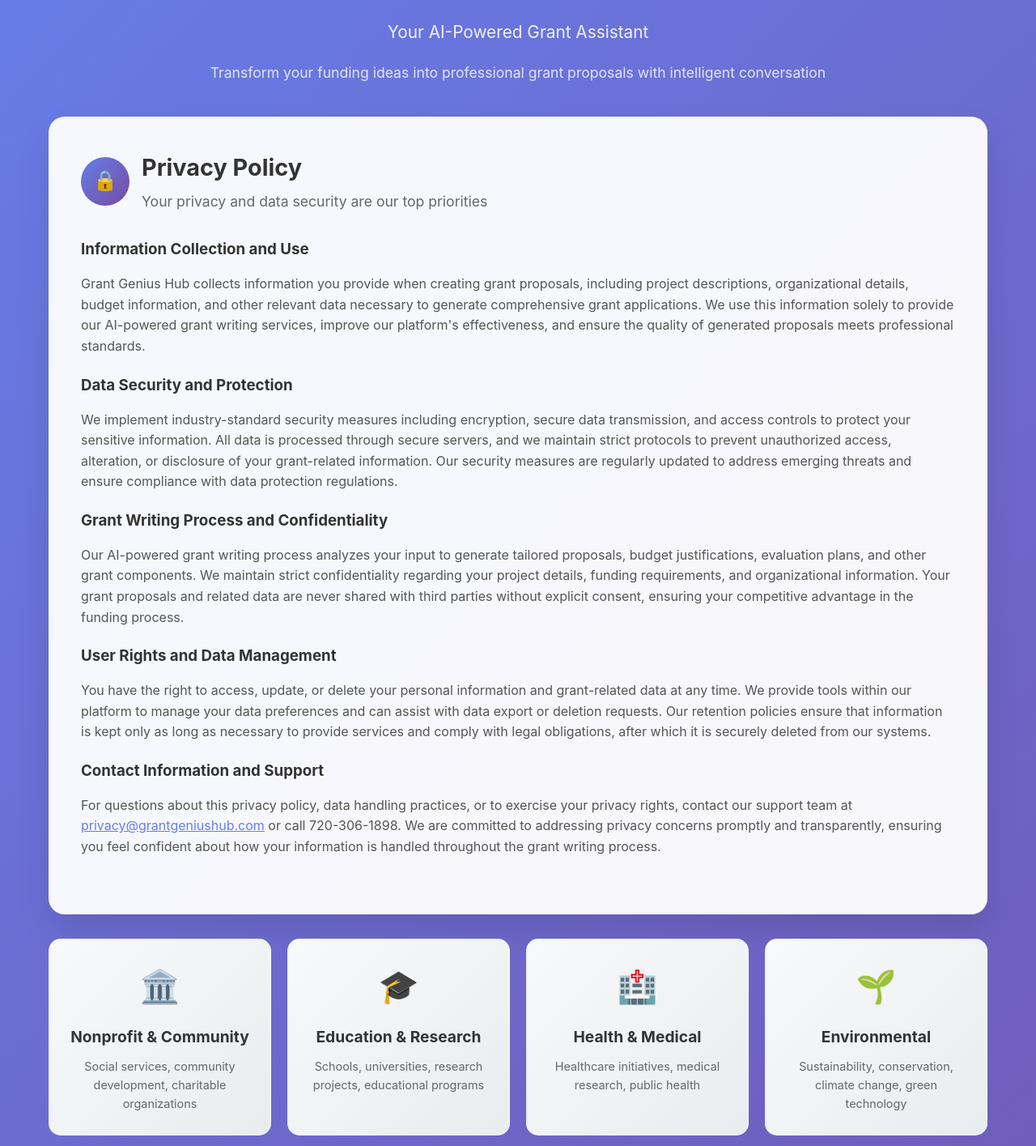
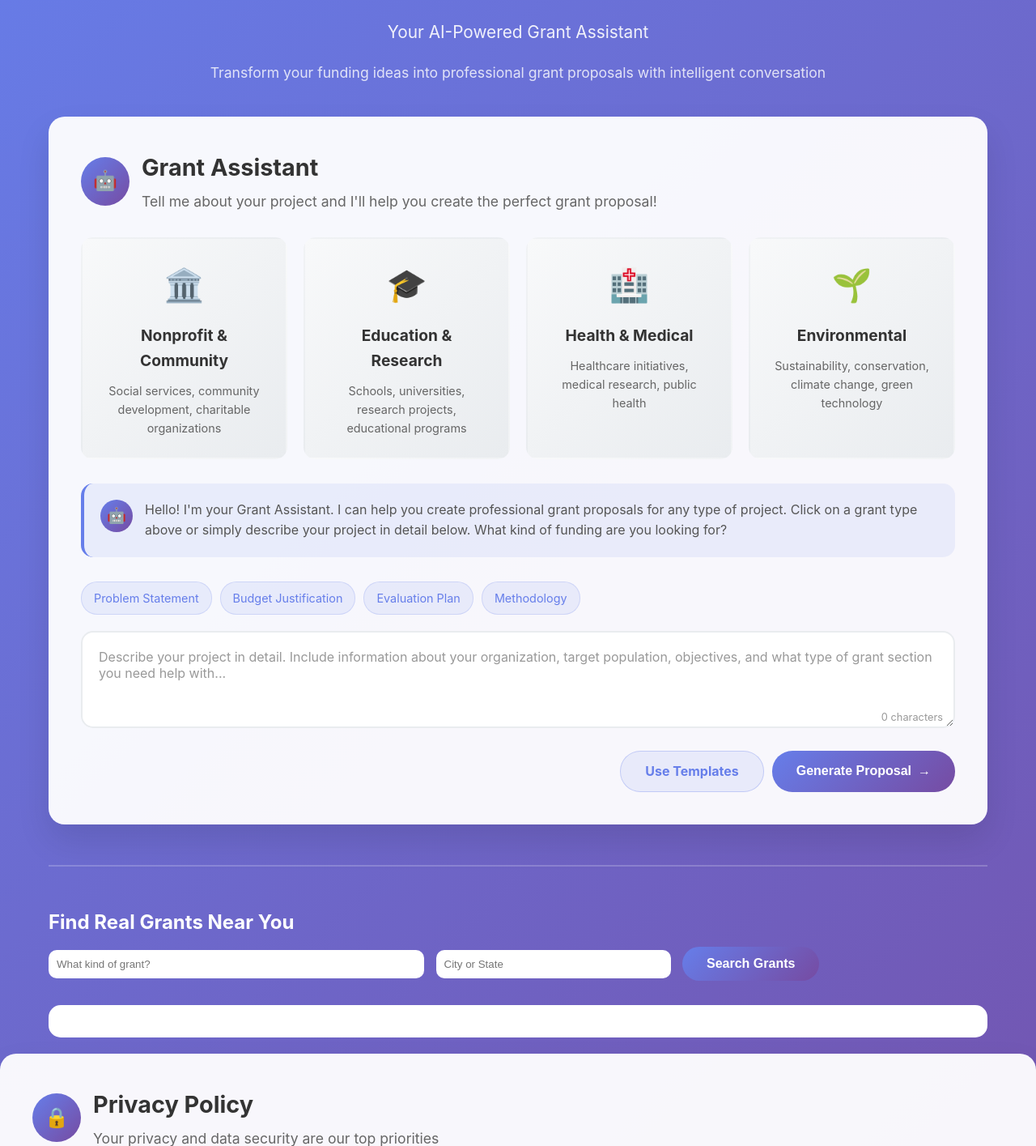
Before and after one commit to voycebutler18/GrantGenius-, a Flask app: page / in a window 1280 px wide. Shown: the part 215-1630 px from the top of the page at 81% size. Run offline with Flask 3, Linux system fonts and the light colour scheme.

Commit message:
Update index.html

```diff
--- a/templates/index.html
+++ b/templates/index.html
@@ -602,41 +602,14 @@
         </div>
 
         <div class="main-card">
-    <div class="assistant-header">
-        <div class="assistant-avatar">🔒</div>
-        <div class="assistant-info">
-            <h2>Privacy Policy</h2>
-            <p>Your privacy and data security are our top priorities</p>
-        </div>
-    </div>
+            <div class="assistant-header">
+                <div class="assistant-avatar">🤖</div>
+                <div class="assistant-info">
+                    <h2>Grant Assistant</h2>
+                    <p>Tell me about your project and I'll help you create the perfect grant proposal!</p>
+                </div>
+            </div>
 
-    <div style="margin-bottom: 30px;">
-        <h3 style="color: #333; margin-bottom: 15px;">Information Collection and Use</h3>
-        <p style="color: #555; line-height: 1.6; margin-bottom: 20px;">
-            Grant Genius Hub collects information you provide when creating grant proposals, including project descriptions, organizational details, budget information, and other relevant data necessary to generate comprehensive grant applications. We use this information solely to provide our AI-powered grant writing services, improve our platform's effectiveness, and ensure the quality of generated proposals meets professional standards.
-        </p>
-
-        <h3 style="color: #333; margin-bottom: 15px;">Data Security and Protection</h3>
-        <p style="color: #555; line-height: 1.6; margin-bottom: 20px;">
-            We implement industry-standard security measures including encryption, secure data transmission, and access controls to protect your sensitive information. All data is processed through secure servers, and we maintain strict protocols to prevent unauthorized access, alteration, or disclosure of your grant-related information. Our security measures are regularly updated to address emerging threats and ensure compliance with data protection regulations.
-        </p>
-
-        <h3 style="color: #333; margin-bottom: 15px;">Grant Writing Process and Confidentiality</h3>
-        <p style="color: #555; line-height: 1.6; margin-bottom: 20px;">
-            Our AI-powered grant writing process analyzes your input to generate tailored proposals, budget justifications, evaluation plans, and other grant components. We maintain strict confidentiality regarding your project details, funding requirements, and organizational information. Your grant proposals and related data are never shared with third parties without explicit consent, ensuring your competitive advantage in the funding process.
-        </p>
-
-        <h3 style="color: #333; margin-bottom: 15px;">User Rights and Data Management</h3>
-        <p style="color: #555; line-height: 1.6; margin-bottom: 20px;">
-            You have the right to access, update, or delete your personal information and grant-related data at any time. We provide tools within our platform to manage your data preferences and can assist with data export or deletion requests. Our retention policies ensure that information is kept only as long as necessary to provide services and comply with legal obligations, after which it is securely deleted from our systems.
-        </p>
-
-        <h3 style="color: #333; margin-bottom: 15px;">Contact Information and Support</h3>
-        <p style="color: #555; line-height: 1.6;">
-            For questions about this privacy policy, data handling practices, or to exercise your privacy rights, contact our support team at <a href="mailto:privacy@grantgeniushub.com" style="color: #667eea;">privacy@grantgeniushub.com</a> or call 720-306-1898. We are committed to addressing privacy concerns promptly and transparently, ensuring you feel confident about how your information is handled throughout the grant writing process.
-        </p>
-    </div>
-</div>
             <div class="categories">
                 <div class="category" onclick="selectCategory('nonprofit')">
                     <div class="category-icon">🏛️</div>
```
